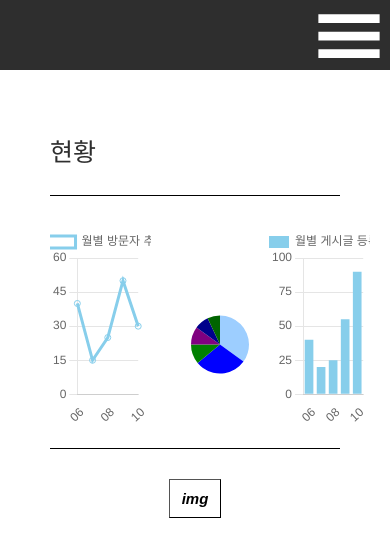
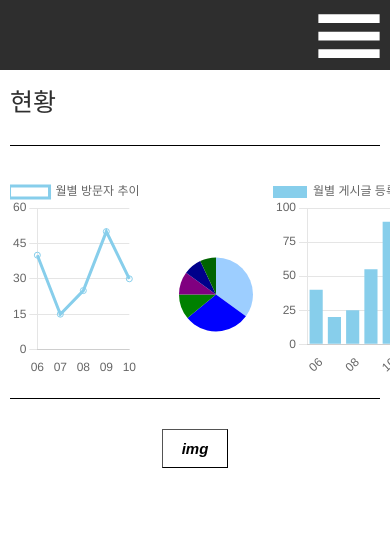
Before and after one commit to ebchoi/chart-and-board, a React (Create React App) app: page / in a window 390 px wide. Shown: the top 546 px of the page. Built offline with nearby package versions, Linux system fonts and the light colour scheme.

Commit message:
Edit: 기본 폰트 사이즈 설정 및 모바일 컨텐츠 크기 키움

```diff
--- a/src/containers/Layout.container.js
+++ b/src/containers/Layout.container.js
@@ -30,6 +30,10 @@ const LayoutContainer = styled.div`
 `;
 
 const ContentsArea = styled.main`
-  padding: 70px 50px;
+  padding: 20px 10px;
   width: 100%;
+
+  ${device.desktop} {
+    padding: 70px 50px;
+  }
 `;
--- a/src/styles/GlobalStyles.js
+++ b/src/styles/GlobalStyles.js
@@ -11,8 +11,9 @@ html {
     }
 
     body{
+        font-family: 'Noto Sans KR', sans-serif;
+        font-size: 1.4rem;
         font-style : normal;
-        font-family: 'Noto Sans KR', sans-serif;
     }
 
     button {
```
